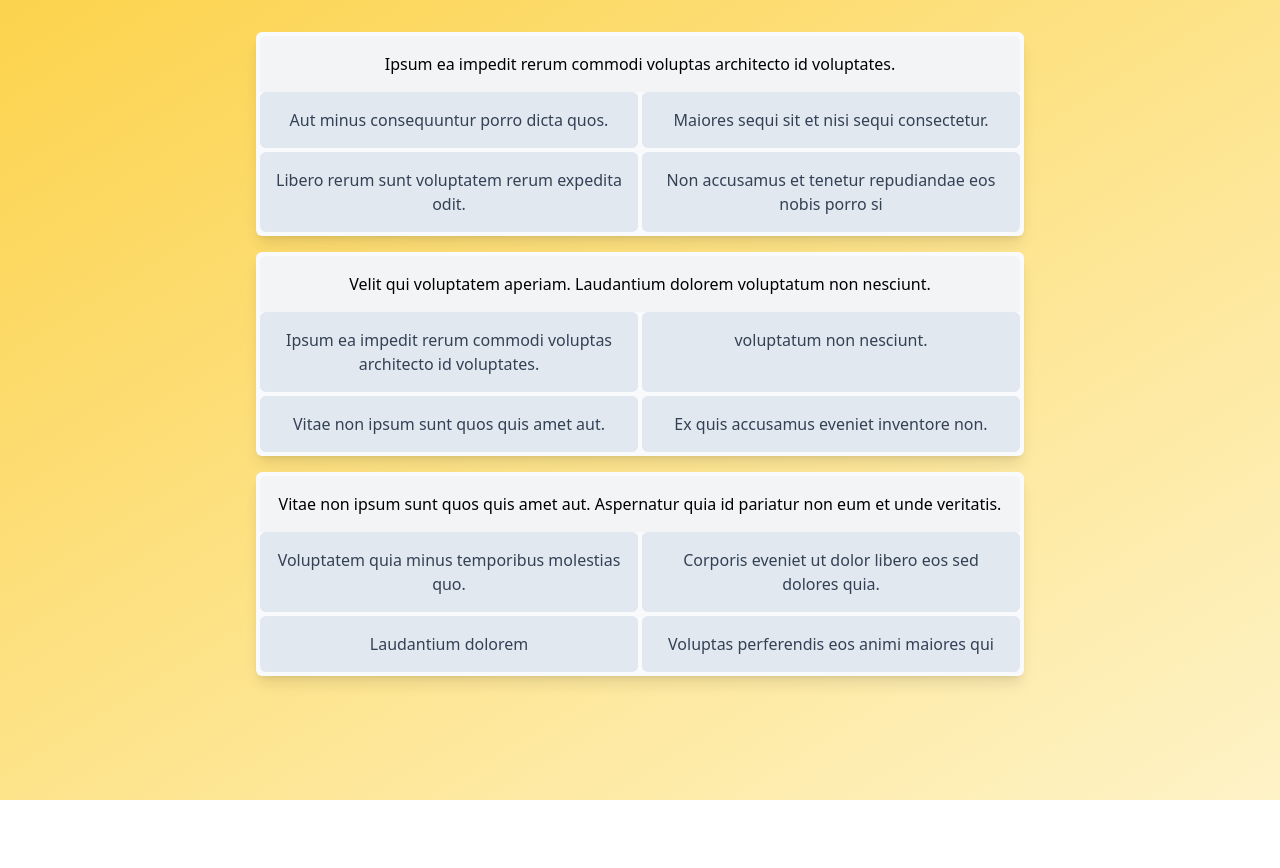
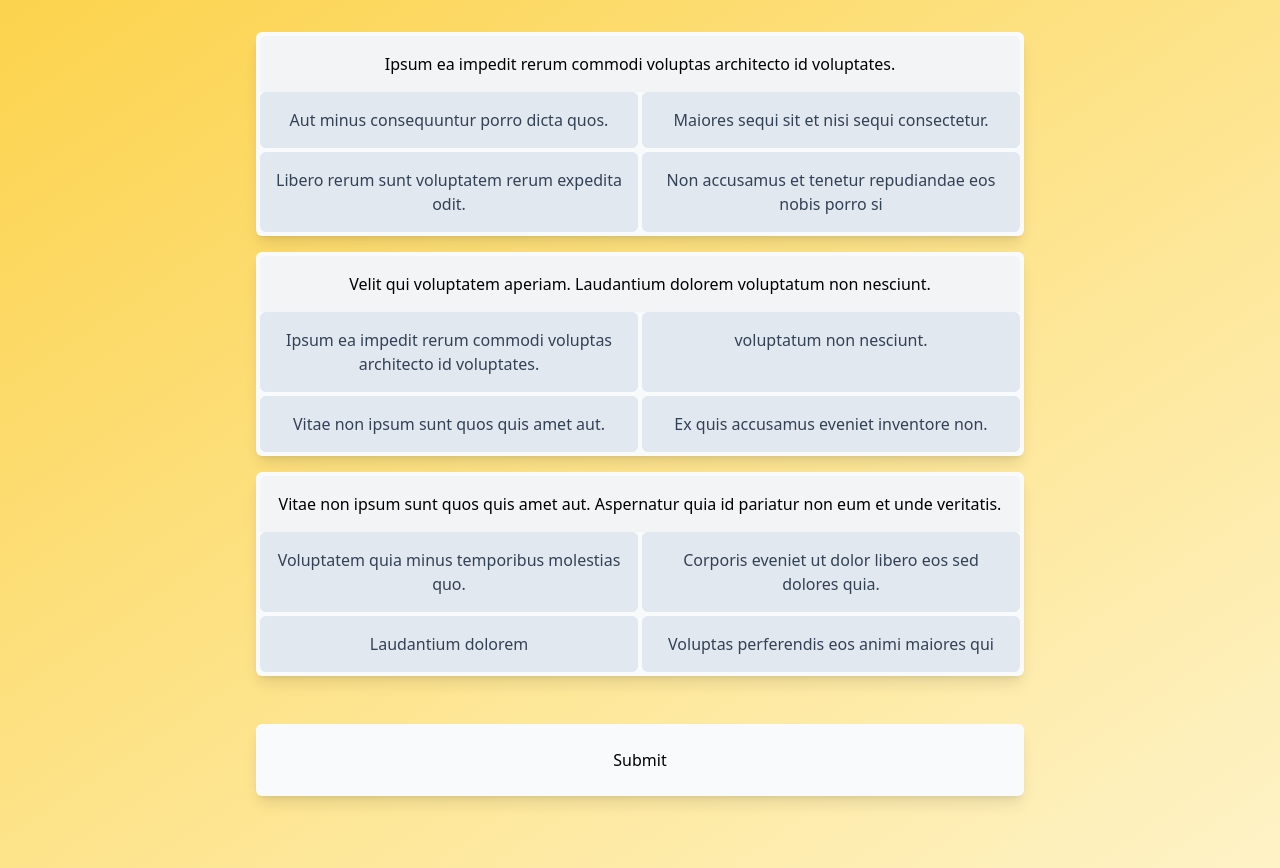
Before and after one commit to manusdextra/answersheet, a React (Create React App) app: page / in a window 1280 px wide. Before the commit the page ends 800 px from the top, so only its background shows below. Built offline with nearby package versions, Linux system fonts and the light colour scheme.

Commit message:
update & rename declarations file

```diff
--- a/src/assets/mockexam.ts
+++ b/src/assets/mockexam.ts
@@ -1,4 +1,4 @@
-import type { Exam } from "../declarations";
+import type { Exam } from "../declarations.d";
 
 export const mockexam: Exam = [
   {
--- a/src/components/AnswerField.tsx
+++ b/src/components/AnswerField.tsx
@@ -1,17 +1,25 @@
-import type { Answer } from "../declarations";
+import type { Answer } from "../declarations.d";
 
-export const AnswerField = ({ question, optionText }: Answer) => {
+export const AnswerField = ({
+  question,
+  optionText,
+  checked,
+  onChange,
+}: Answer) => {
   return (
     <li key={optionText} className="flex">
       <input
         type="radio"
         className="peer flex-shrink appearance-none"
         id={optionText}
+        value={optionText}
         name={question}
+        checked={checked}
+        onChange={onChange}
       />
       <label
         htmlFor={optionText}
-        className="text-md flex-grow rounded-md bg-slate-200 p-4 text-center font-medium ring-inset peer-hover:ring-4 peer-hover:ring-slate-400 peer-active:bg-slate-400"
+        className="text-md flex-grow rounded-md bg-slate-200 p-4 text-center font-medium ring-inset peer-checked:bg-slate-400 peer-hover:ring-4 peer-hover:ring-slate-400 peer-active:bg-slate-400"
       >
         {optionText}
       </label>
--- a/src/components/Form.tsx
+++ b/src/components/Form.tsx
@@ -1,17 +1,20 @@
-import type { Question, FormProps } from "../declarations";
+import type { Question, FormProps } from "../declarations.d";
 import { QuestionField } from "./QuestionField";
 
 export const Form = (props: FormProps) => {
   return (
-    <form>
-      {props.data.map((question: Question) => (
-        <ul>
+    <form onSubmit={props.onSubmit}>
+      <ul>
+        {props.data.map((question: Question) => (
           <QuestionField
             key={`question${question.id.toString()}`}
             {...question}
           />
-        </ul>
-      ))}
+        ))}
+        <li className="m-auto my-12 w-4/5 rounded-md bg-slate-50 p-1 py-6 text-center shadow-lg md:w-3/5">
+          <button>Submit</button>
+        </li>
+      </ul>
     </form>
   );
 };
--- a/src/components/QuestionField.tsx
+++ b/src/components/QuestionField.tsx
@@ -1,15 +1,21 @@
-import type { Question } from "../declarations";
+import { FormEvent, useState } from "react";
+import type { Question } from "../declarations.d";
 import { AnswerField } from "./AnswerField";
 
-export const QuestionField = ({
-  question,
-  id,
-  rightanswer,
-  wronganswers,
-}: Question) => {
+export const QuestionField = (props: Question) => {
+  const question = props.question;
+  const id = props.id;
+  const rightanswer = props.rightanswer;
+  const wronganswers = props.wronganswers;
   const allAnswers = [...wronganswers, rightanswer].sort(
     () => Math.random() - 0.5
   );
+  const [selection, setSelection] = useState("");
+  const selectOption = (e: FormEvent) => {
+    e.preventDefault();
+    setSelection(e.currentTarget.id);
+  };
+
   return (
     <li
       key={`q${id}`}
@@ -25,8 +31,10 @@ export const QuestionField = ({
           {allAnswers.map((answer, index) => (
             <AnswerField
               optionText={answer}
-              key={`q${id}a${index}`}
+              key={`q${id}a${index}`} /* this needs to be replaced with a database key */
               question={question}
+              checked={selection === answer}
+              onChange={selectOption}
             />
           ))}
         </ul>
--- a/src/declarations.ts
+++ b/src/declarations.d.ts
@@ -1,3 +1,5 @@
+import { FormEventHandler } from "react";
+
 export type Question = {
   id: number;
   question: string;
@@ -9,6 +11,8 @@ export type Answer = {
   key: string;
   question: string;
   optionText: string;
+  checked: boolean;
+  onChange: any;
 };
 
 export type Exam = Question[];
@@ -16,4 +20,5 @@ export type Exam = Question[];
 export type FormProps = {
   className?: string;
   data: Exam;
+  onSubmit: FormEventHandler;
 };
```
